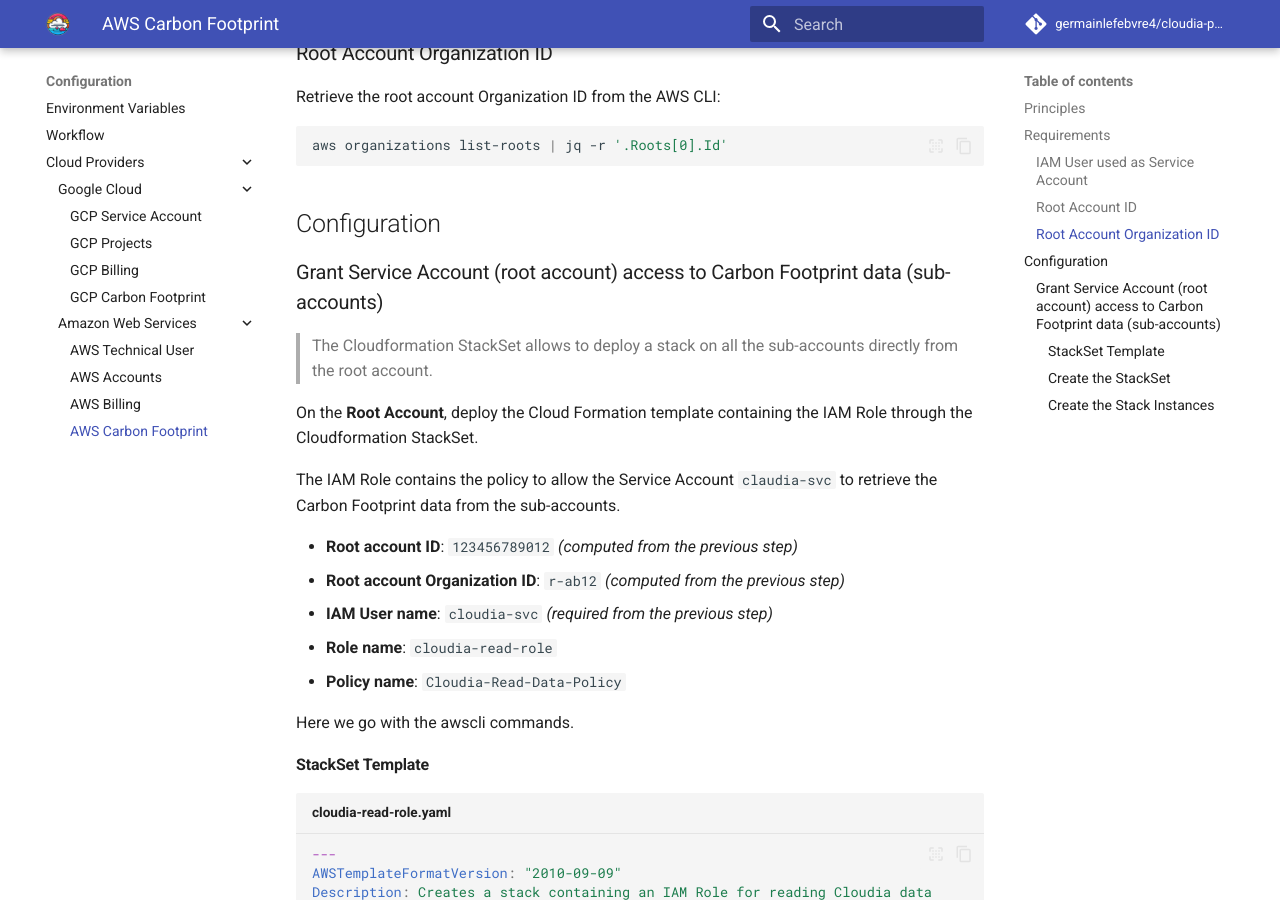
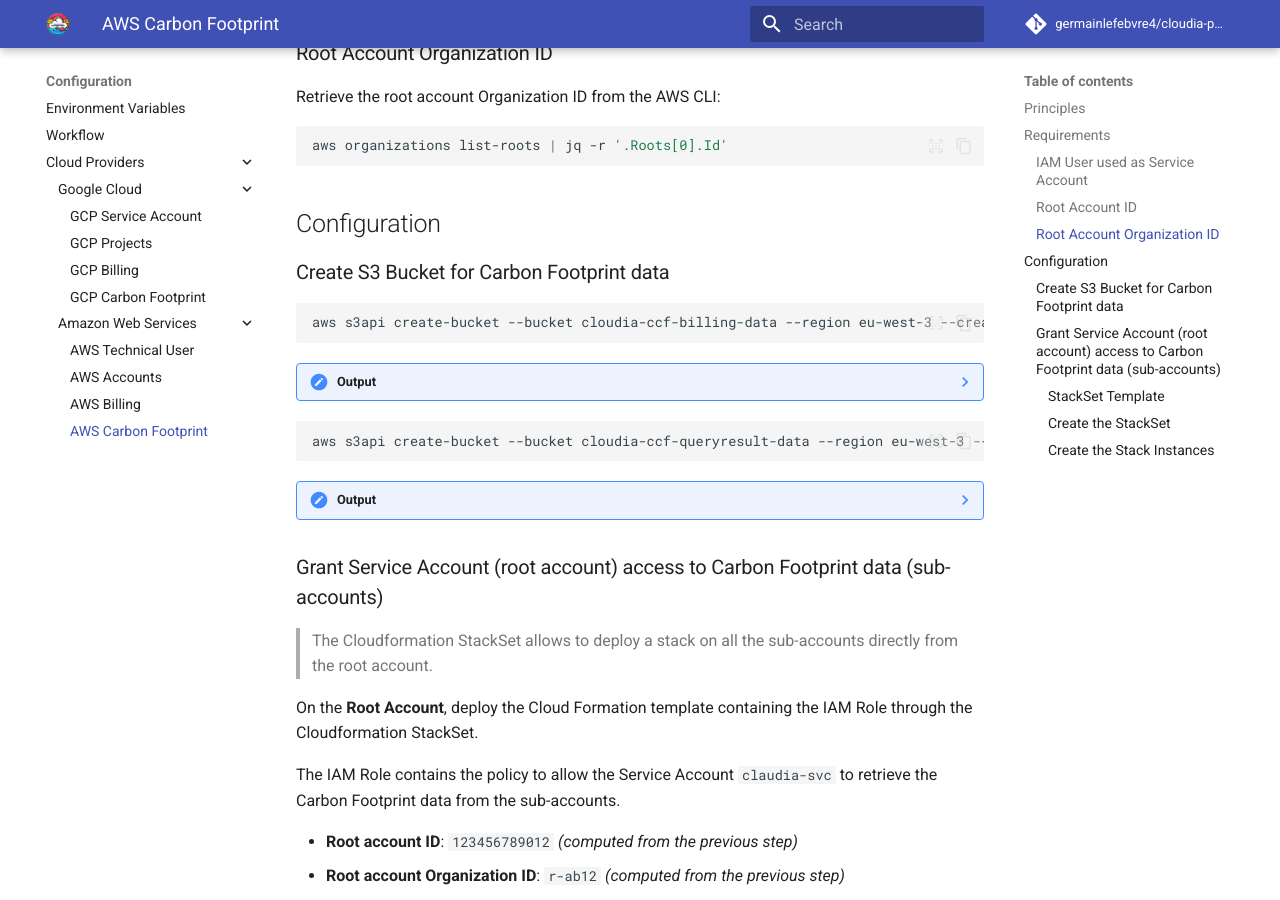
Before and after one commit to germainlefebvre4/cloudia-readthedocs, an MkDocs documentation site: the page built from docs/configuration/cloud_providers/aws/carbon_footprint.md, in a window 1280 px wide and 900 px high, scrolled down 862 px. Built offline with MkDocs 1.6.1 and Material for MkDocs 9.7.7, drawn with Linux system fonts in a browser that asks for light colours; comment, search, counter and statistics services are not loaded.

Commit message:
doc(Config): Create AWS Buckets

````diff
--- a/docs/configuration/cloud_providers/aws/carbon_footprint.md
+++ b/docs/configuration/cloud_providers/aws/carbon_footprint.md
@@ -31,6 +31,32 @@ aws organizations list-roots | jq -r '.Roots[0].Id'
 ```
 
 ## Configuration
+
+### Create S3 Bucket for Carbon Footprint data
+
+```bash
+aws s3api create-bucket --bucket cloudia-ccf-billing-data --region eu-west-3 --create-bucket-configuration LocationConstraint=eu-west-3
+```
+
+??? note "Output"
+
+    ```json
+    {
+        "Location": "http://cloudia-ccf-billing-data.s3.amazonaws.com/"
+    }
+    ```
+
+```bash
+aws s3api create-bucket --bucket cloudia-ccf-queryresult-data --region eu-west-3 --create-bucket-configuration LocationConstraint=eu-west-3
+```
+
+??? note "Output"
+
+    ```json
+    {
+        "Location": "http://cloudia-ccf-queryresult-data.s3.amazonaws.com/"
+    }
+    ```
 
 ### Grant Service Account (root account) access to Carbon Footprint data (sub-accounts)
 
````
